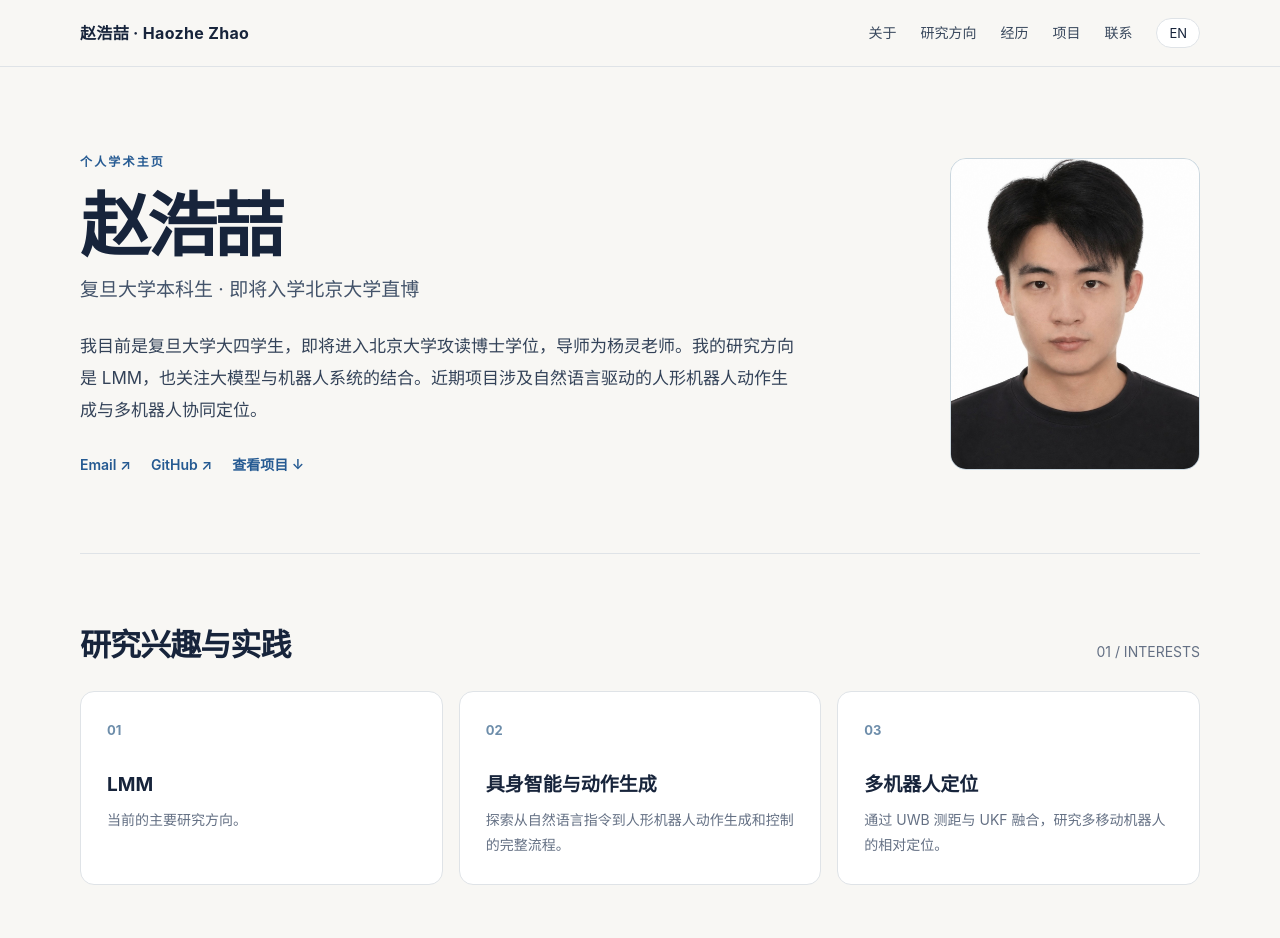
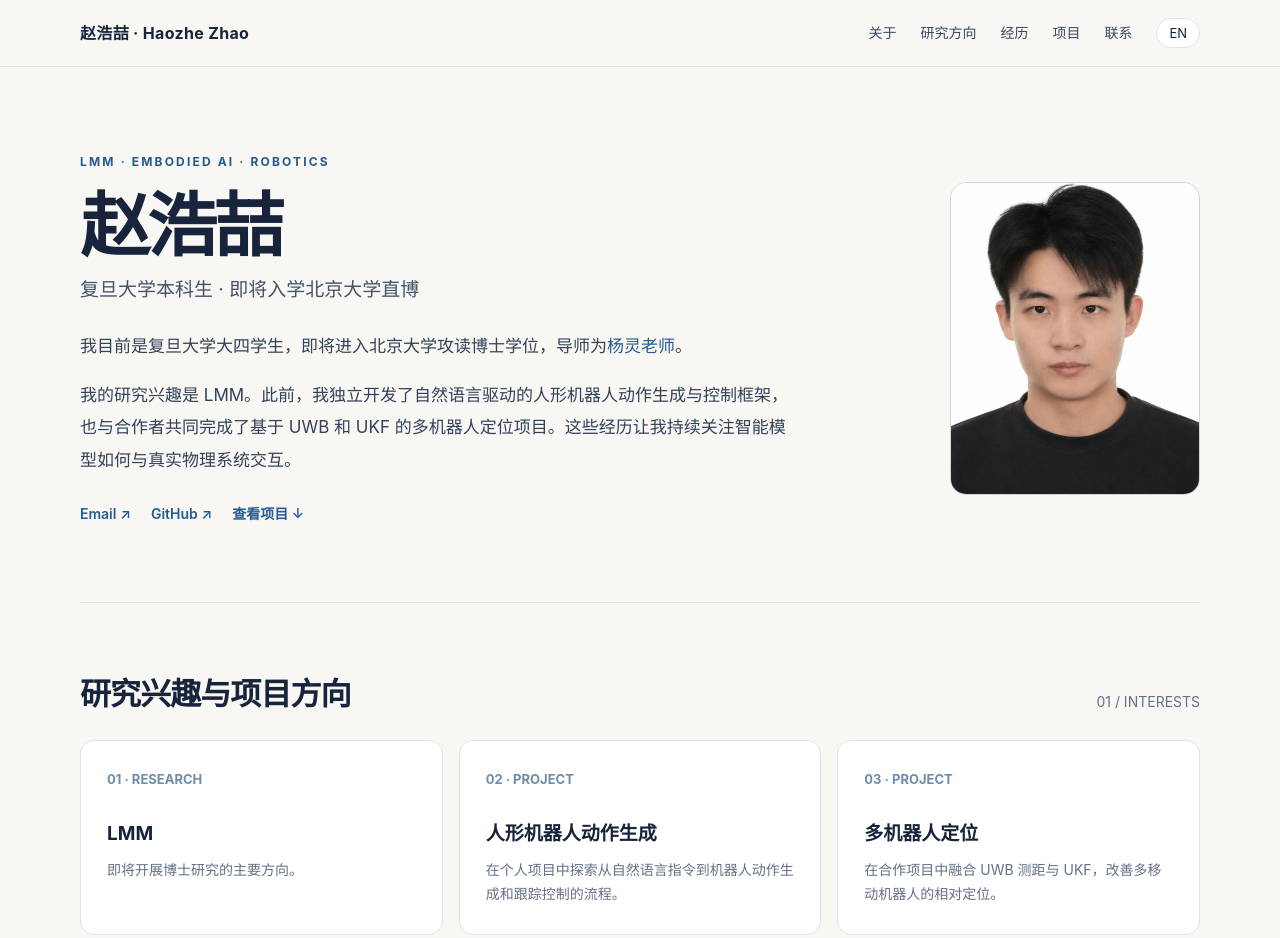
Before and after one commit to zhaohaozhe949/zhaohaozhe.github.io, a plain HTML site: page index.html in a window 1280 px wide. Shown: the top 938 px of the page. Drawn offline with Linux system fonts and the light colour scheme.

Commit message:
Add files via upload

```diff
--- a/index.html
+++ b/index.html
@@ -75,10 +75,11 @@
   <main class="wrap" id="top">
     <div class="hero" id="about">
       <div>
-        <p class="eyebrow" data-zh="个人学术主页" data-en="Academic homepage">个人学术主页</p>
+        <p class="eyebrow">LMM · EMBODIED AI · ROBOTICS</p>
         <h1 data-zh="赵浩喆" data-en="Haozhe Zhao">赵浩喆</h1>
         <p class="identity" data-zh="复旦大学本科生 · 即将入学北京大学直博" data-en="Undergraduate at Fudan University · Incoming direct-entry PhD student at Peking University">复旦大学本科生 · 即将入学北京大学直博</p>
-        <p class="lead" data-zh="我目前是复旦大学大四学生，即将进入北京大学攻读博士学位，导师为杨灵老师。我的研究方向是 LMM，也关注大模型与机器人系统的结合。近期项目涉及自然语言驱动的人形机器人动作生成与多机器人协同定位。" data-en="I am a final-year undergraduate at Fudan University and will pursue a direct-entry PhD at Peking University under Prof. Ling Yang. My research interest is LMM. My recent projects explore natural-language-driven humanoid motion and cooperative multi-robot localization.">我目前是复旦大学大四学生，即将进入北京大学攻读博士学位，导师为杨灵老师。我的研究方向是 LMM，也关注大模型与机器人系统的结合。近期项目涉及自然语言驱动的人形机器人动作生成与多机器人协同定位。</p>
+        <p class="lead"><span data-zh="我目前是复旦大学大四学生，即将进入北京大学攻读博士学位，导师为" data-en="I am a final-year undergraduate at Fudan University and will pursue a direct-entry PhD at Peking University under ">我目前是复旦大学大四学生，即将进入北京大学攻读博士学位，导师为</span><a href="https://yangling0818.github.io/" target="_blank" rel="noopener noreferrer" data-zh="杨灵老师" data-en="Prof. Ling Yang">杨灵老师</a><span data-zh="。" data-en=".">。</span></p>
+        <p class="lead" data-zh="我的研究兴趣是 LMM。此前，我独立开发了自然语言驱动的人形机器人动作生成与控制框架，也与合作者共同完成了基于 UWB 和 UKF 的多机器人定位项目。这些经历让我持续关注智能模型如何与真实物理系统交互。" data-en="My research interest is LMM. Previously, I independently developed a natural-language-driven humanoid motion generation and control framework and collaborated on a UWB- and UKF-based multi-robot localization project. These experiences have shaped my interest in how intelligent models interact with physical systems.">我的研究兴趣是 LMM。此前，我独立开发了自然语言驱动的人形机器人动作生成与控制框架，也与合作者共同完成了基于 UWB 和 UKF 的多机器人定位项目。这些经历让我持续关注智能模型如何与真实物理系统交互。</p>
         <div class="links">
           <a href="mailto:23300720001@m.fudan.edu.cn">Email ↗</a>
           <a href="https://github.com/Ehzoah-Zhao" target="_blank" rel="noopener noreferrer">GitHub ↗</a>
@@ -89,11 +90,11 @@
     </div>
 
     <section id="research">
-      <div class="sectionhead"><h2 data-zh="研究兴趣与实践" data-en="Interests & practice">研究兴趣与实践</h2><span class="sectionnote">01 / INTERESTS</span></div>
+      <div class="sectionhead"><h2 data-zh="研究兴趣与项目方向" data-en="Research & project areas">研究兴趣与项目方向</h2><span class="sectionnote">01 / INTERESTS</span></div>
       <div class="grid">
-        <article class="card"><span class="num">01</span><h3>LMM</h3><p data-zh="当前的主要研究方向。" data-en="My current primary research interest.">当前的主要研究方向。</p></article>
-        <article class="card"><span class="num">02</span><h3 data-zh="具身智能与动作生成" data-en="Embodied AI & motion generation">具身智能与动作生成</h3><p data-zh="探索从自然语言指令到人形机器人动作生成和控制的完整流程。" data-en="Exploring the pipeline from natural-language instructions to humanoid motion generation and control.">探索从自然语言指令到人形机器人动作生成和控制的完整流程。</p></article>
-        <article class="card"><span class="num">03</span><h3 data-zh="多机器人定位" data-en="Multi-robot localization">多机器人定位</h3><p data-zh="通过 UWB 测距与 UKF 融合，研究多移动机器人的相对定位。" data-en="Studying relative localization of mobile robots through UWB ranging and UKF fusion.">通过 UWB 测距与 UKF 融合，研究多移动机器人的相对定位。</p></article>
+        <article class="card"><span class="num">01 · RESEARCH</span><h3>LMM</h3><p data-zh="即将开展博士研究的主要方向。" data-en="My primary interest for doctoral research.">即将开展博士研究的主要方向。</p></article>
+        <article class="card"><span class="num">02 · PROJECT</span><h3 data-zh="人形机器人动作生成" data-en="Humanoid motion generation">人形机器人动作生成</h3><p data-zh="在个人项目中探索从自然语言指令到机器人动作生成和跟踪控制的流程。" data-en="An individual project exploring the pipeline from natural-language instructions to robot motion generation and tracking control.">在个人项目中探索从自然语言指令到机器人动作生成和跟踪控制的流程。</p></article>
+        <article class="card"><span class="num">03 · PROJECT</span><h3 data-zh="多机器人定位" data-en="Multi-robot localization">多机器人定位</h3><p data-zh="在合作项目中融合 UWB 测距与 UKF，改善多移动机器人的相对定位。" data-en="A collaborative project using UWB ranging and UKF fusion to improve relative localization among mobile robots.">在合作项目中融合 UWB 测距与 UKF，改善多移动机器人的相对定位。</p></article>
       </div>
     </section>
 
```
Also changed, not shown: 证件照.jpg (added).
